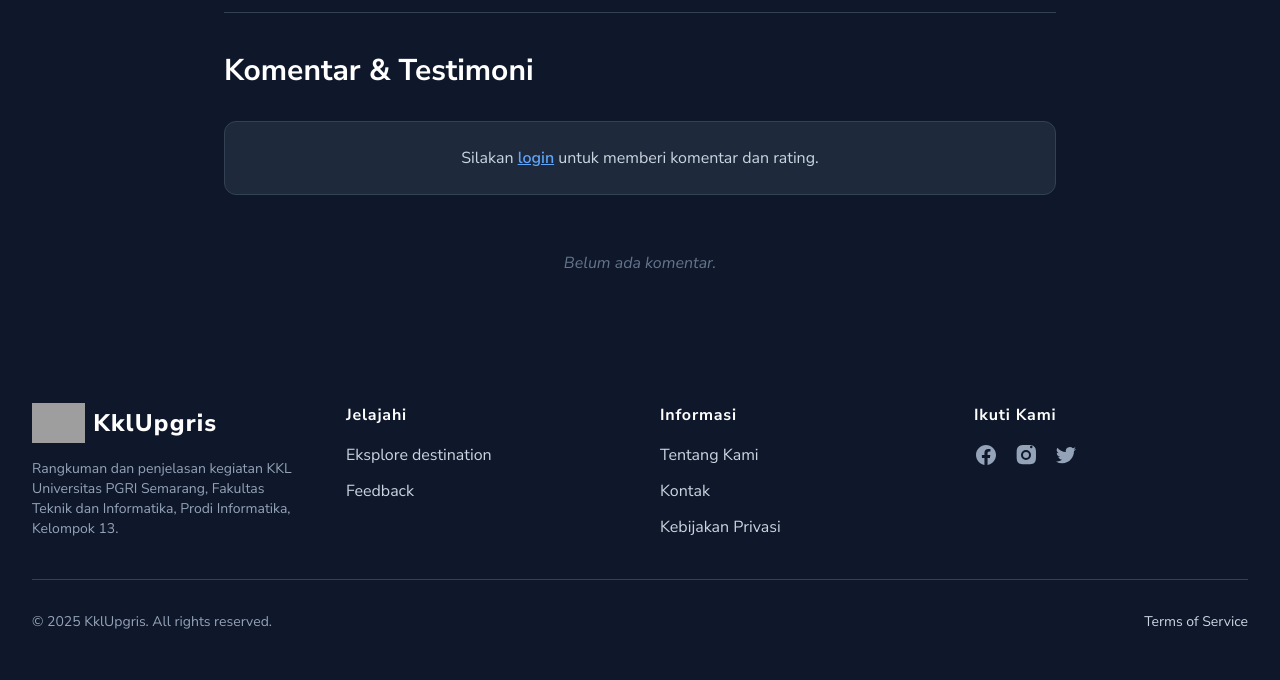
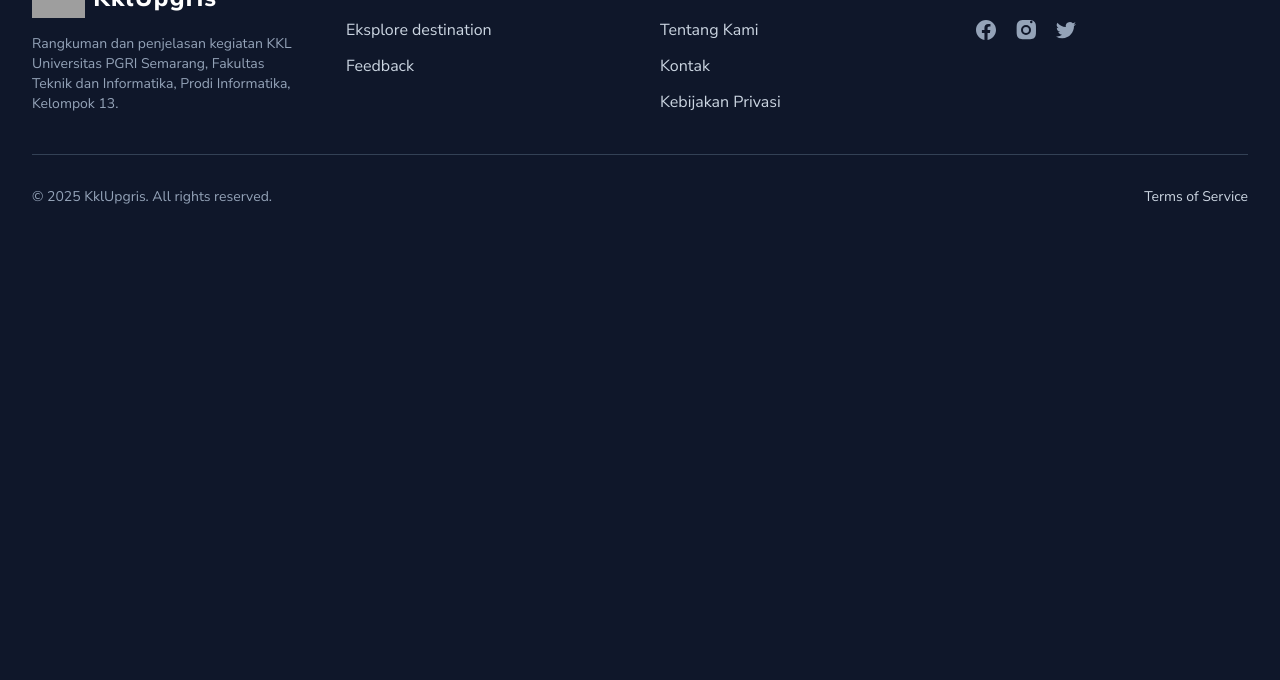
Before and after one commit to developerkorteks/kkl-upgris-kelompok13, a Django app: template gunung/templates/gunung/detail.html in a window 1280 px wide. Shown: the part 806-1486 px from the top of the page. After the commit the page ends 1010 px from the top, so only its background shows below. Run offline with Django 4.2, Linux system fonts and the light colour scheme; the template is opened without the code that fills it, so the values that code supplies are empty; some libraries are stand-ins or nearby versions; grey boxes are pictures that could not be loaded.

Commit message:
remove comment

```diff
--- a/gunung/templates/gunung/detail.html
+++ b/gunung/templates/gunung/detail.html
@@ -31,24 +31,24 @@
         </header>
         <div class="bg-slate-900">
             <div class="max-w-4xl mx-auto px-4 sm:px-6 lg:px-8 py-12 md:py-16">
-                <div class="grid grid-cols-2 md:grid-cols-4 gap-6 text-center border border-slate-700 bg-black/20 rounded-2xl p-6 mb-12">
-                    <div>
-                        <p class="text-sm text-slate-400">Kategori</p>
-                        <p class="text-xl font-bold text-white capitalize">{{ gunung.kategori }}</p>
-                    </div>
-                    <div>
-                        <p class="text-sm text-slate-400">Dilihat</p>
-                        <p class="text-xl font-bold text-white">{{ gunung.views }}</p>
-                    </div>
-                    <div>
-                        <p class="text-sm text-slate-400">Rating</p>
-                        <p class="text-xl font-bold text-yellow-400">{{ avg_rating|default:"N/A" }} / 5</p>
-                    </div>
-                    <div>
-                        <p class="text-sm text-slate-400">Komentar</p>
-                        <p class="text-xl font-bold text-white">{{ komentar.paginator.count }}</p>
-                    </div>
-                </div>
+                <!-- <div class="grid grid-cols-2 md:grid-cols-4 gap-6 text-center border border-slate-700 bg-black/20 rounded-2xl p-6 mb-12"> -->
+                <!--     <div> -->
+                <!--         <p class="text-sm text-slate-400">Kategori</p> -->
+                <!--         <p class="text-xl font-bold text-white capitalize">{{ gunung.kategori }}</p> -->
+                <!--     </div> -->
+                <!--     <div> -->
+                <!--         <p class="text-sm text-slate-400">Dilihat</p> -->
+                <!--         <p class="text-xl font-bold text-white">{{ gunung.views }}</p> -->
+                <!--     </div> -->
+                <!--     <div> -->
+                <!--         <p class="text-sm text-slate-400">Rating</p> -->
+                <!--         <p class="text-xl font-bold text-yellow-400">{{ avg_rating|default:"N/A" }} / 5</p> -->
+                <!--     </div> -->
+                <!--     <div> -->
+                <!--         <p class="text-sm text-slate-400">Komentar</p> -->
+                <!--         <p class="text-xl font-bold text-white">{{ komentar.paginator.count }}</p> -->
+                <!--     </div> -->
+                <!-- </div> -->
                 <div class="overflow-x-auto">
                     <article class="prose prose-lg prose-invert max-w-none mb-10">{{ gunung.deskripsi|safe }}</article>
                 </div>
@@ -67,63 +67,63 @@
                         </a>
                     </div>
                 {% endif %}
-                <div class="border-t border-slate-700 pt-10">
-                    <h2 class="text-3xl font-bold text-white mb-8">Komentar & Testimoni</h2>
-                    {% if user.is_authenticated %}
-                        <form method="post"
-                              class="bg-slate-800/50 border border-slate-700 p-5 rounded-xl mb-10 space-y-4">
-                            {% csrf_token %}
-                            <div>
-                                <label for="{{ form.isi.id_for_label }}"
-                                       class="block text-sm font-medium text-slate-300 mb-2">
-                                    Tulis Komentar Anda
-                                </label>
-                                {{ form.isi|add_class:"w-full bg-slate-700 text-slate-200 border-slate-600 rounded-lg shadow-sm focus:ring-blue-500 focus:border-blue-500" }}
-                            </div>
-                            <div>
-                                <label for="{{ form.rating.id_for_label }}"
-                                       class="block text-sm font-medium text-slate-300 mb-2">Rating (1–5)</label>
-                                {{ form.rating|add_class:"w-24 bg-slate-700 text-slate-200 border-slate-600 rounded-lg shadow-sm focus:ring-blue-500 focus:border-blue-500" }}
-                            </div>
-                            <button type="submit"
-                                    class="bg-blue-600 hover:bg-blue-700 text-white px-6 py-2.5 rounded-lg transition font-semibold">
-                                Kirim Komentar
-                            </button>
-                        </form>
-                    {% else %}
-                        <div class="bg-slate-800 text-center p-6 rounded-xl border border-slate-700 mb-10">
-                            <p class="text-slate-300">
-                                Silakan <a href="{% url 'accounts:login_user' %}"
-    class="font-semibold text-blue-400 underline hover:text-blue-300">login</a> untuk memberi komentar dan rating.
-                            </p>
-                        </div>
-                    {% endif %}
-                    <div class="space-y-8">
-                        {% for komen in komentar %}
-                            <div class="flex items-start gap-4 p-5 bg-slate-800/50 rounded-lg border border-slate-700">
-                                <div class="flex-shrink-0 w-10 h-10 bg-slate-700 rounded-full flex items-center justify-center font-bold text-slate-300 ring-2 ring-slate-600">
-                                    {{ komen.user.username|first|upper }}
-                                </div>
-                                <div class="flex-1">
-                                    <p class="font-semibold text-white">{{ komen.user.username }}</p>
-                                    <p class="text-xs text-slate-400 mt-0.5 mb-2">{{ komen.created_at|date:"d M Y, H:i" }}</p>
-                                    <div class="prose prose-invert max-w-none text-slate-300">{{ komen.isi|linebreaks }}</div>
-                                </div>
-                                <div class="flex-shrink-0 flex items-center gap-1 text-sm text-amber-400">
-                                    <svg class="w-4 h-4 text-amber-400"
-                                         xmlns="http://www.w3.org/2000/svg"
-                                         viewBox="0 0 20 20"
-                                         fill="currentColor">
-                                        <path fill-rule="evenodd" d="M10.868 2.884c.321-.772 1.305-.772 1.626 0l1.884 4.539a1 1 0 00.951.691h4.772c.836 0 1.171 1.025.568 1.54L15.4 12.348a1 1 0 00-.364 1.118l1.884 4.539c.321.772-.647 1.454-1.348 1.002L11.1 15.347a1 1 0 00-1.175 0l-4.128 2.554c-.701.452-1.67-.23-1.348-1.002l1.884-4.539a1 1 0 00-.364-1.118L2.05 9.654c-.603-.515-.268-1.54.568-1.54h4.772a1 1 0 00.951-.691l1.884-4.539z" clip-rule="evenodd" />
-                                    </svg>
-                                    <span class="font-semibold">{{ komen.rating }}</span>
-                                </div>
-                            </div>
-                        {% empty %}
-                            <p class="text-slate-500 italic text-center py-4">Belum ada komentar.</p>
-                        {% endfor %}
-                    </div>
-                </div>
+                <!--             <div class="border-t border-slate-700 pt-10"> -->
+                <!--                 <h2 class="text-3xl font-bold text-white mb-8">Komentar & Testimoni</h2> -->
+                <!--                 {% if user.is_authenticated %} -->
+                <!--                     <form method="post" -->
+                <!--                           class="bg-slate-800/50 border border-slate-700 p-5 rounded-xl mb-10 space-y-4"> -->
+                <!--                         {% csrf_token %} -->
+                <!--                         <div> -->
+                <!--                             <label for="{{ form.isi.id_for_label }}" -->
+                <!--                                    class="block text-sm font-medium text-slate-300 mb-2"> -->
+                <!--                                 Tulis Komentar Anda -->
+                <!--                             </label> -->
+                <!--                             {{ form.isi|add_class:"w-full bg-slate-700 text-slate-200 border-slate-600 rounded-lg shadow-sm focus:ring-blue-500 focus:border-blue-500" }} -->
+                <!--                         </div> -->
+                <!--                         <div> -->
+                <!--                             <label for="{{ form.rating.id_for_label }}" -->
+                <!--                                    class="block text-sm font-medium text-slate-300 mb-2">Rating (1–5)</label> -->
+                <!--                             {{ form.rating|add_class:"w-24 bg-slate-700 text-slate-200 border-slate-600 rounded-lg shadow-sm focus:ring-blue-500 focus:border-blue-500" }} -->
+                <!--                         </div> -->
+                <!--                         <button type="submit" -->
+                <!--                                 class="bg-blue-600 hover:bg-blue-700 text-white px-6 py-2.5 rounded-lg transition font-semibold"> -->
+                <!--                             Kirim Komentar -->
+                <!--                         </button> -->
+                <!--                     </form> -->
+                <!--                 {% else %} -->
+                <!--                     <div class="bg-slate-800 text-center p-6 rounded-xl border border-slate-700 mb-10"> -->
+                <!--                         <p class="text-slate-300"> -->
+                <!--                             Silakan <a href="{% url 'accounts:login_user' %}" -->
+                <!-- class="font-semibold text-blue-400 underline hover:text-blue-300">login</a> untuk memberi komentar dan rating. -->
+                <!--                         </p> -->
+                <!--                     </div> -->
+                <!--                 {% endif %} -->
+                <!--                 <div class="space-y-8"> -->
+                <!--                     {% for komen in komentar %} -->
+                <!--                         <div class="flex items-start gap-4 p-5 bg-slate-800/50 rounded-lg border border-slate-700"> -->
+                <!--                             <div class="flex-shrink-0 w-10 h-10 bg-slate-700 rounded-full flex items-center justify-center font-bold text-slate-300 ring-2 ring-slate-600"> -->
+                <!--                                 {{ komen.user.username|first|upper }} -->
+                <!--                             </div> -->
+                <!--                             <div class="flex-1"> -->
+                <!--                                 <p class="font-semibold text-white">{{ komen.user.username }}</p> -->
+                <!--                                 <p class="text-xs text-slate-400 mt-0.5 mb-2">{{ komen.created_at|date:"d M Y, H:i" }}</p> -->
+                <!--                                 <div class="prose prose-invert max-w-none text-slate-300">{{ komen.isi|linebreaks }}</div> -->
+                <!--                             </div> -->
+                <!--                             <div class="flex-shrink-0 flex items-center gap-1 text-sm text-amber-400"> -->
+                <!--                                 <svg class="w-4 h-4 text-amber-400" -->
+                <!--                                      xmlns="http://www.w3.org/2000/svg" -->
+                <!--                                      viewBox="0 0 20 20" -->
+                <!--                                      fill="currentColor"> -->
+                <!--                                     <path fill-rule="evenodd" d="M10.868 2.884c.321-.772 1.305-.772 1.626 0l1.884 4.539a1 1 0 00.951.691h4.772c.836 0 1.171 1.025.568 1.54L15.4 12.348a1 1 0 00-.364 1.118l1.884 4.539c.321.772-.647 1.454-1.348 1.002L11.1 15.347a1 1 0 00-1.175 0l-4.128 2.554c-.701.452-1.67-.23-1.348-1.002l1.884-4.539a1 1 0 00-.364-1.118L2.05 9.654c-.603-.515-.268-1.54.568-1.54h4.772a1 1 0 00.951-.691l1.884-4.539z" clip-rule="evenodd" /> -->
+                <!--                                 </svg> -->
+                <!--                                 <span class="font-semibold">{{ komen.rating }}</span> -->
+                <!--                             </div> -->
+                <!--                         </div> -->
+                <!--                     {% empty %} -->
+                <!--                         <p class="text-slate-500 italic text-center py-4">Belum ada komentar.</p> -->
+                <!--                     {% endfor %} -->
+                <!--                 </div> -->
+                <!--             </div> -->
             </div>
         </div>
     </div>
```
